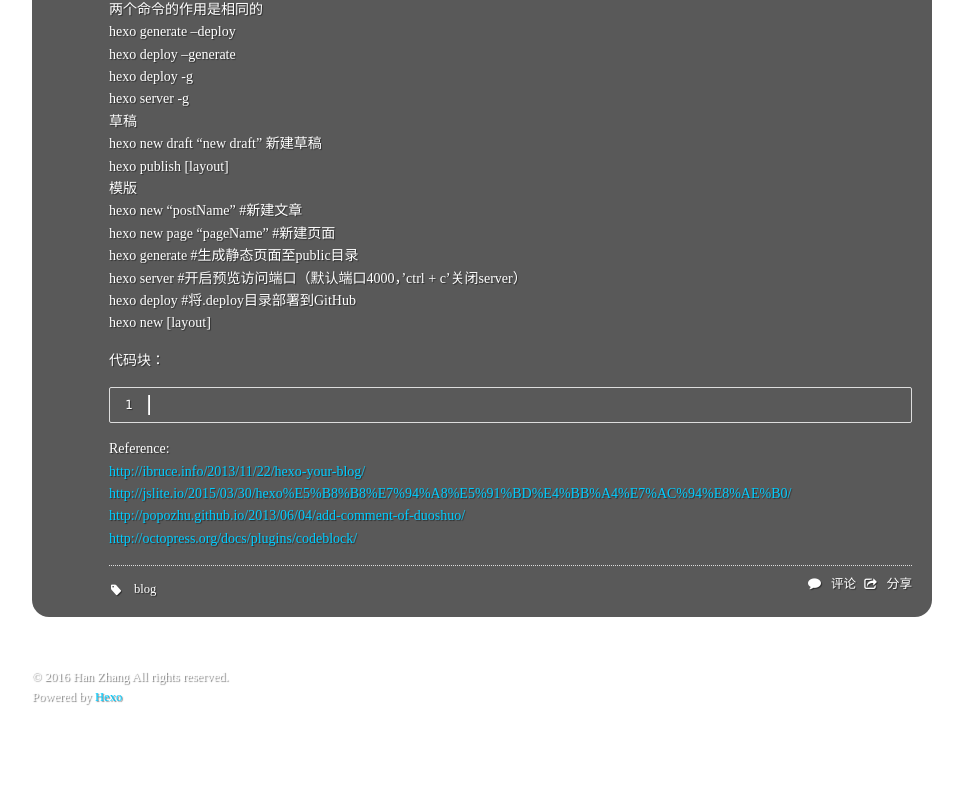
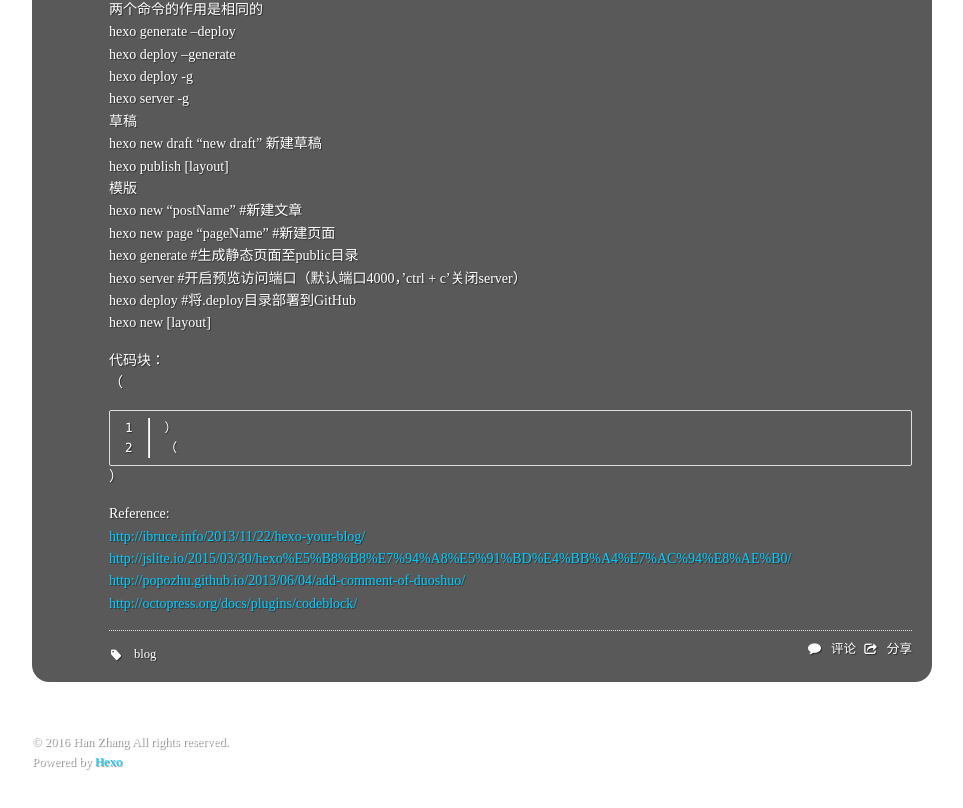
Before and after one commit to zh355245849/zh355245849.github.io, a plain HTML site: page 2016/04/27/Hexo-Deploy-on-the-Github/index.html in a window 1280 px wide. Shown: the part 1018-1826 px from the top of the page, without its empty margins (8-971 px from the left). Before the commit the page ends 1776 px from the top, so only its background shows below. Drawn offline with Linux system fonts and the light colour scheme; a script that the page names is missing.

Commit message:
Site updated: 2016-05-07 00:17:56

```diff
--- a/2016/04/27/Hexo-Deploy-on-the-Github/index.html
+++ b/2016/04/27/Hexo-Deploy-on-the-Github/index.html
@@ -76,7 +76,7 @@
         <p>所有操作都要在server没启动情况下操作，否则：<br>Usage: hexo<br>Commands:<br>help Get help on a command.<br>init Create a new Hexo folder.<br>version Display version information.<br>Global Options:<br>–config Specify config file instead of using _config.yml<br>–cwd Specify the CWD<br>–debug Display all verbose messages in the terminal<br>–draft Display draft posts<br>–safe Disable all plugins and scripts<br>–silent Hide output on console<br>For more help, you can use ‘hexo help [command]’ for the detailed information<br>or you can check the docs: <a href="http://hexo.io/docs/" target="_blank" rel="external">http://hexo.io/docs/</a></p>
 <p>部署之前：<br>    npm install hexo-deployer-git –save  否则会失败！<br>然后：<br>    hexo clean #清除缓存 网页正常情况下可以忽略此条命令<br>    hexo g #生成静态网页<br>    hexo d #开始部署</p>
 <p>常用命令：<br>服务器<br>hexo server #Hexo 会监视文件变动并自动更新，您无须重启服务器。<br>hexo server -s #静态模式<br>hexo server -p 5000 #更改端口<br>hexo server -i 192.168.1.1 #自定义 IP<br>hexo clean #清除缓存 网页正常情况下可以忽略此条命令<br>hexo g #生成静态网页<br>hexo d #开始部署<br>监视文件变动<br>hexo generate #使用 Hexo 生成静态文件快速而且简单<br>hexo generate –watch #监视文件变动<br>完成后部署 （如果不成功试下hexo clean 或者删掉 .deploy文件）<br>两个命令的作用是相同的<br>hexo generate –deploy<br>hexo deploy –generate<br>hexo deploy -g<br>hexo server -g<br>草稿<br>hexo new draft “new draft” 新建草稿<br>hexo publish [layout]<br>模版<br>hexo new “postName” #新建文章<br>hexo new page “pageName” #新建页面<br>hexo generate #生成静态页面至public目录<br>hexo server #开启预览访问端口（默认端口4000，’ctrl + c’关闭server）<br>hexo deploy #将.deploy目录部署到GitHub<br>hexo new [layout]</p>
-<p>代码块：<br><figure class="highlight objc"><table><tr><td class="gutter"><pre><span class="line">1</span><br></pre></td><td class="code"><pre><span class="line"></span><br></pre></td></tr></table></figure></p>
+<p>代码块：<br>（<figure class="highlight objc"><table><tr><td class="gutter"><pre><span class="line">1</span><br><span class="line">2</span><br></pre></td><td class="code"><pre><span class="line">）</span><br><span class="line">（</span><br></pre></td></tr></table></figure>）</p>
 <p>Reference:<br><a href="http://ibruce.info/2013/11/22/hexo-your-blog/" target="_blank" rel="external">http://ibruce.info/2013/11/22/hexo-your-blog/</a><br><a href="http://jslite.io/2015/03/30/hexo%E5%B8%B8%E7%94%A8%E5%91%BD%E4%BB%A4%E7%AC%94%E8%AE%B0/" target="_blank" rel="external">http://jslite.io/2015/03/30/hexo%E5%B8%B8%E7%94%A8%E5%91%BD%E4%BB%A4%E7%AC%94%E8%AE%B0/</a><br><a href="http://popozhu.github.io/2013/06/04/add-comment-of-duoshuo/" target="_blank" rel="external">http://popozhu.github.io/2013/06/04/add-comment-of-duoshuo/</a><br><a href="http://octopress.org/docs/plugins/codeblock/" target="_blank" rel="external">http://octopress.org/docs/plugins/codeblock/</a></p>
 
 
```
Also changed, not shown: index.html (+1 -1 lines).
